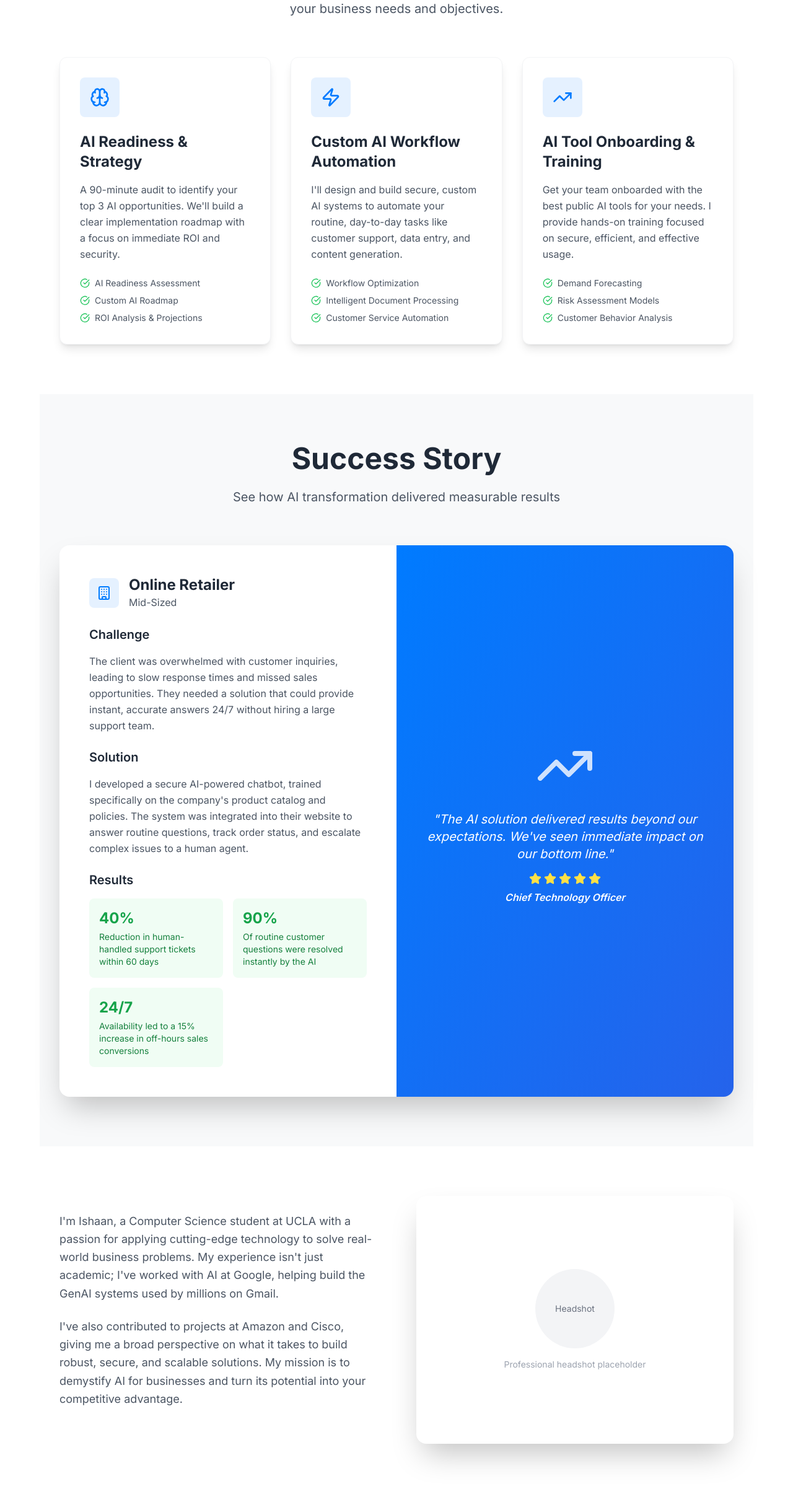
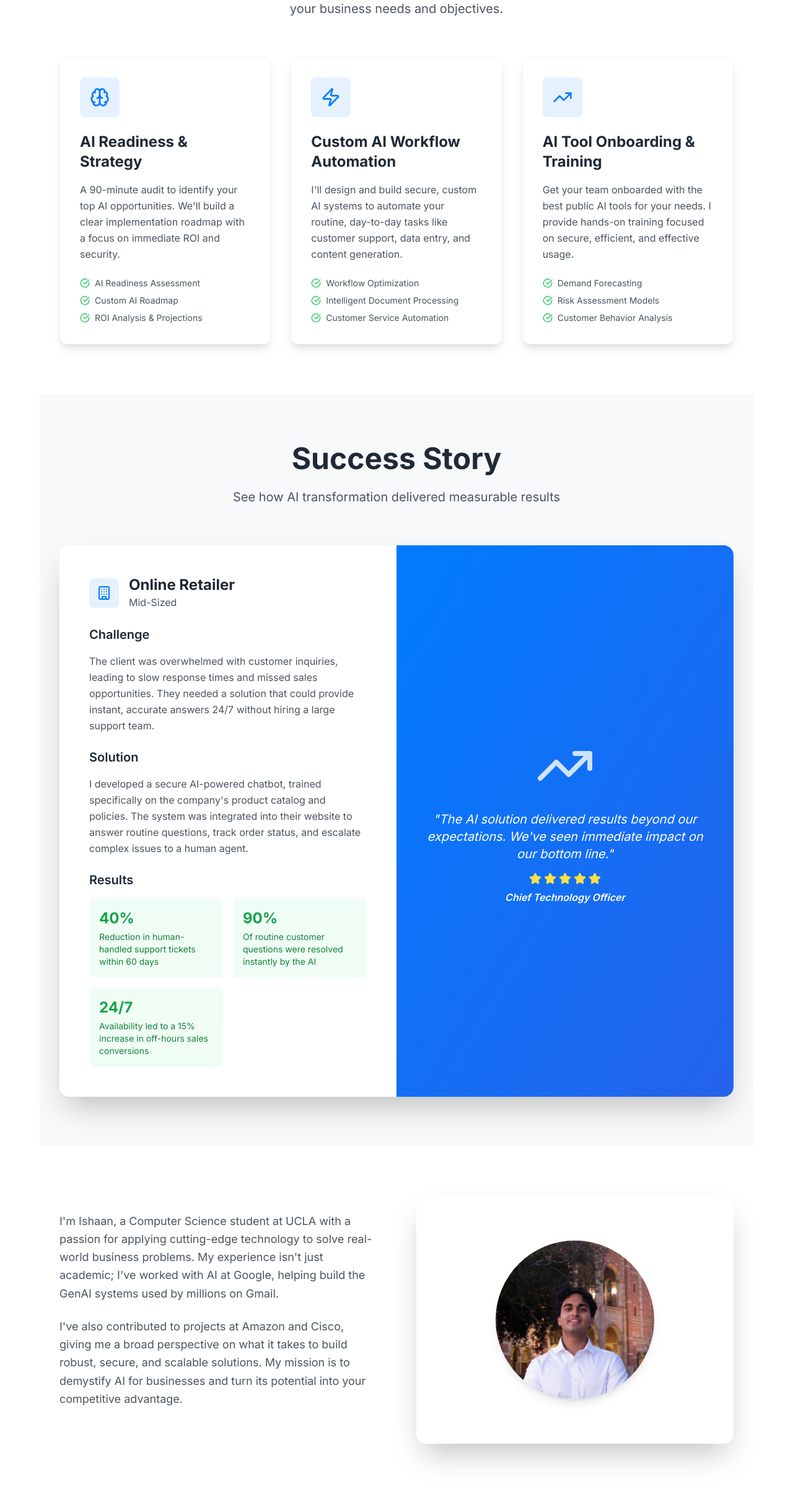
Before and after one commit to igupta1/personal-website, a React (Create React App) app: page /ai-consulting in a window 1280 px wide. Shown: the part 802-3205 px from the top of the page at 62% size. Built offline with nearby package versions, Linux system fonts and the light colour scheme.

Commit message:
Added Headshot

```diff
--- a/src/pages/AiConsulting.js
+++ b/src/pages/AiConsulting.js
@@ -1,5 +1,6 @@
 import React, { useState } from 'react';
 import { Brain, Zap, TrendingUp, Users, CheckCircle, Mail, Calendar, ArrowRight, Star, Building, ChevronRight } from 'lucide-react';
+import headshotImage from '../assets/BV_GRAD-01.jpg';
 
 function AiConsulting() {
   const [formData, setFormData] = useState({
@@ -111,7 +112,7 @@ function AiConsulting() {
               </div>
               <h3 className="text-2xl font-bold text-primary-text mb-4">AI Readiness & Strategy</h3>
               <p className="text-gray-600 mb-6 leading-relaxed">
-              A 90-minute audit to identify your top 3 AI opportunities. We'll build a clear implementation roadmap with a focus on immediate ROI and security.
+              A 90-minute audit to identify your top AI opportunities. We'll build a clear implementation roadmap with a focus on immediate ROI and security.
               </p>
               <ul className="space-y-2">
                 <li className="flex items-center gap-2 text-sm text-gray-600">
@@ -266,11 +267,12 @@ function AiConsulting() {
             </div>
             <div className="relative">
               <div className="bg-white rounded-2xl shadow-2xl p-8 flex items-center justify-center min-h-[400px]">
-                <div className="text-center text-gray-400">
-                  <div className="w-32 h-32 mx-auto mb-4 bg-gray-100 rounded-full flex items-center justify-center">
-                    <span className="text-gray-500 text-sm">Headshot</span>
-                  </div>
-                  <p className="text-sm">Professional headshot placeholder</p>
+                <div className="text-center">
+                  <img
+                    src={headshotImage}
+                    alt="Ishaan Gupta - AI Consultant"
+                    className="w-64 h-64 mx-auto object-cover rounded-full shadow-lg"
+                  />
                 </div>
               </div>
             </div>
```
Also changed, not shown: src/assets/BV_GRAD-01.jpg (added).
